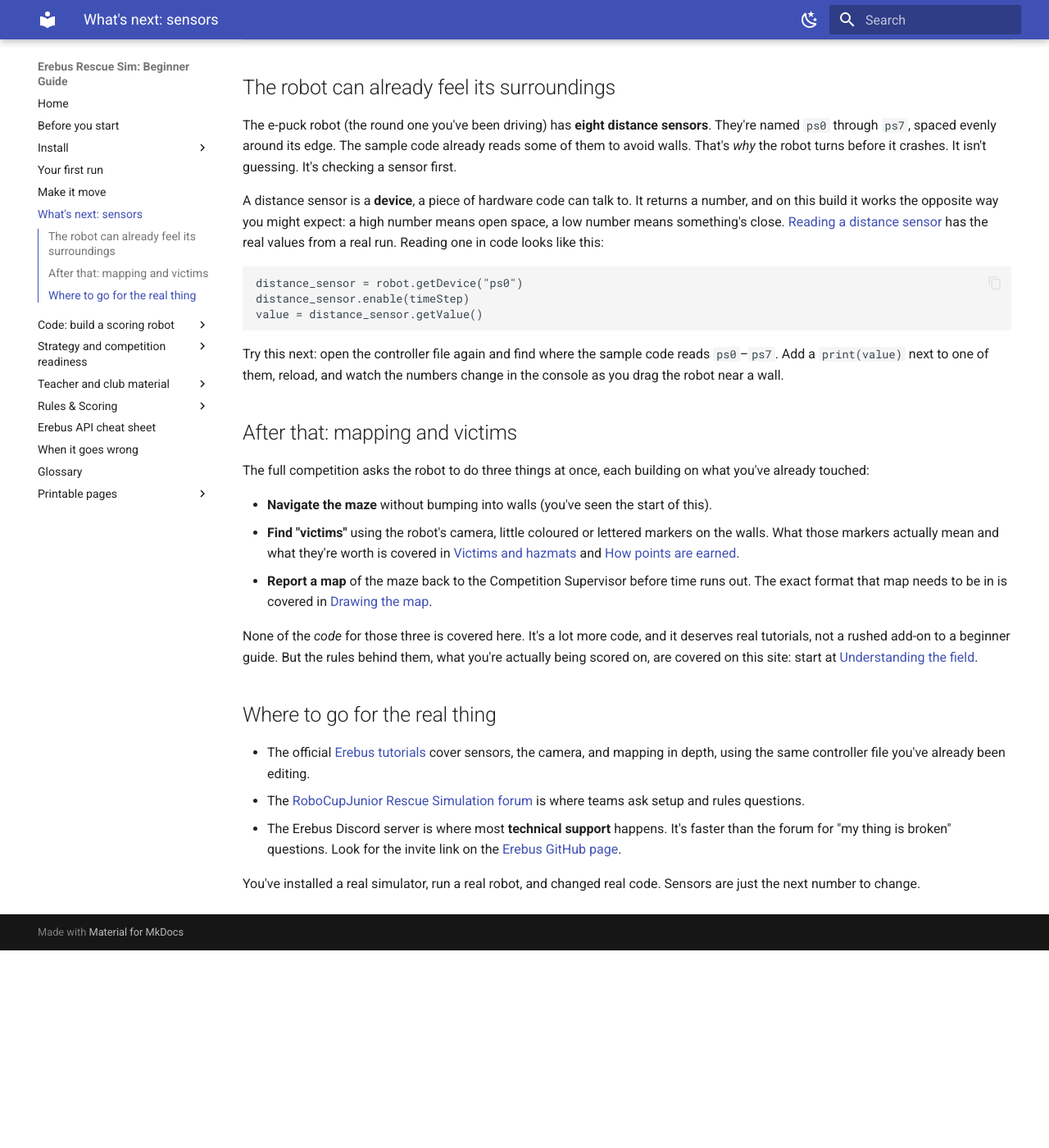
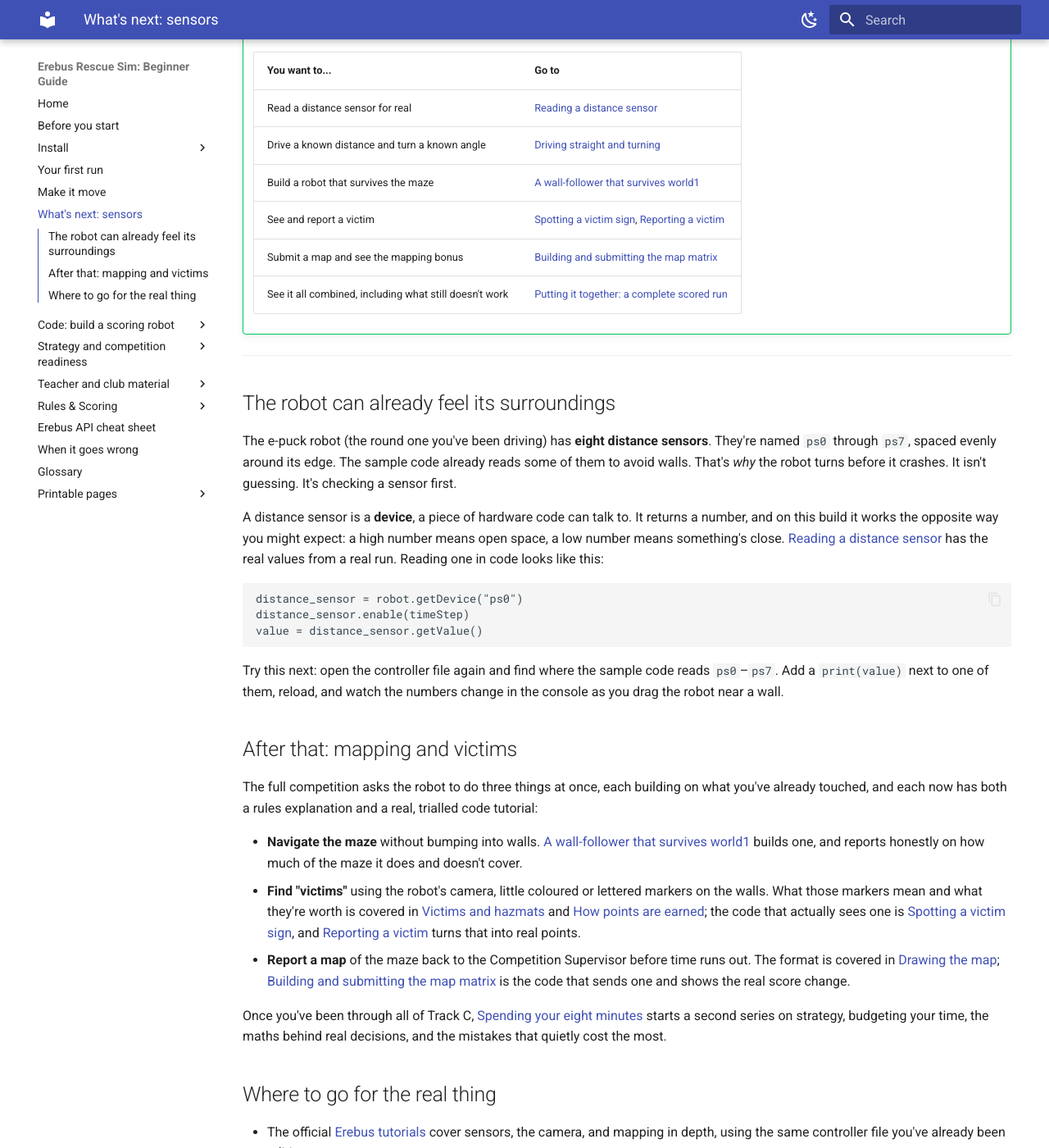
Before and after one commit to talkingj/rcja-rescue-sim-resources, an MkDocs documentation site: the page built from docs/next-steps.md, in a window 1280 px wide and 1400 px high, scrolled down 312 px. Shown: the whole window at 82% size. Built offline with MkDocs 1.6.1 and Material for MkDocs 9.7.7, drawn with Linux system fonts in a browser that asks for light colours; before the commit the page ends 1471 px from its top, so only the background shows below that; some of the changed text lies outside the part shown.

Commit message:
Final cleanup: point README, index, and next-steps at the new tracks
next-steps.md no longer undersells Track C as uncovered code, it now
links directly into the real tutorial series. README and the front
page's numbered path both now mention Code, Strategy, and Teacher
material alongside the original install/first-run/rules content.

Closes out PLAN.md's final step now that all 28 backlog resources
are verified.

```diff
--- a/docs/next-steps.md
+++ b/docs/next-steps.md
@@ -4,9 +4,20 @@ You've got a robot driving itself and you've changed how fast it goes. That's th
 guide teaches: **edit code → reload → watch what changes.** Everything past this point uses that
 same loop, just with more interesting code.
 
-!!! note "The real tutorials now exist on this site"
-    This page is still the quick map. For the full walkthrough, with real numbers from a real run,
-    start at [Reading a distance sensor](code-sensors.md).
+!!! success "The full code tutorial series now exists on this site"
+    This page used to be a teaser with no tutorial behind it. That's no longer true: **[Code: build
+    a scoring robot](code-sensors.md)** is a twelve-page series, sensors and driving through a
+    complete scored run, and every page quotes real numbers from a real run on this exact robot, not
+    invented ones. Read this page for the quick map, then go straight there for the real thing.
+
+    | You want to... | Go to |
+    |---|---|
+    | Read a distance sensor for real | [Reading a distance sensor](code-sensors.md) |
+    | Drive a known distance and turn a known angle | [Driving straight and turning](code-driving.md) |
+    | Build a robot that survives the maze | [A wall-follower that survives world1](code-wall-follower.md) |
+    | See and report a victim | [Spotting a victim sign](code-victim-detection.md), [Reporting a victim](code-reporting.md) |
+    | Submit a map and see the mapping bonus | [Building and submitting the map matrix](code-mapping.md) |
+    | See it all combined, including what still doesn't work | [Putting it together: a complete scored run](code-complete-run.md) |
 
 ---
 
@@ -35,19 +46,23 @@ you drag the robot near a wall.
 ## After that: mapping and victims
 
 The full competition asks the robot to do three things at once, each building on what you've
-already touched:
+already touched, and each now has both a rules explanation and a real, trialled code tutorial:
 
-- **Navigate the maze** without bumping into walls (you've seen the start of this).
+- **Navigate the maze** without bumping into walls. [A wall-follower that survives
+  world1](code-wall-follower.md) builds one, and reports honestly on how much of the maze it does
+  and doesn't cover.
 - **Find "victims"** using the robot's camera, little coloured or lettered markers on the walls. What
-  those markers actually mean and what they're worth is covered in
-  [Victims and hazmats](rules-tokens.md) and [How points are earned](rules-scoring.md).
-- **Report a map** of the maze back to the Competition Supervisor before time runs out. The exact
-  format that map needs to be in is covered in [Drawing the map](rules-map-format.md).
+  those markers mean and what they're worth is covered in [Victims and hazmats](rules-tokens.md) and
+  [How points are earned](rules-scoring.md); the code that actually sees one is [Spotting a victim
+  sign](code-victim-detection.md), and [Reporting a victim](code-reporting.md) turns that into real
+  points.
+- **Report a map** of the maze back to the Competition Supervisor before time runs out. The format is
+  covered in [Drawing the map](rules-map-format.md); [Building and submitting the map
+  matrix](code-mapping.md) is the code that sends one and shows the real score change.
 
-None of the *code* for those three is covered here. It's a lot more code, and it deserves real
-tutorials, not a rushed add-on to a beginner guide. But the rules behind them, what you're actually
-being scored on, are covered on this site: start at
-[Understanding the field](rules-field.md).
+Once you've been through all of Track C, [Spending your eight minutes](strategy-run-budget.md)
+starts a second series on strategy, budgeting your time, the maths behind real decisions, and the
+mistakes that quietly cost the most.
 
 ## Where to go for the real thing
 
```
Also changed, not shown: README.md (+12 -2 lines), docs/index.md (+14 -5 lines).
